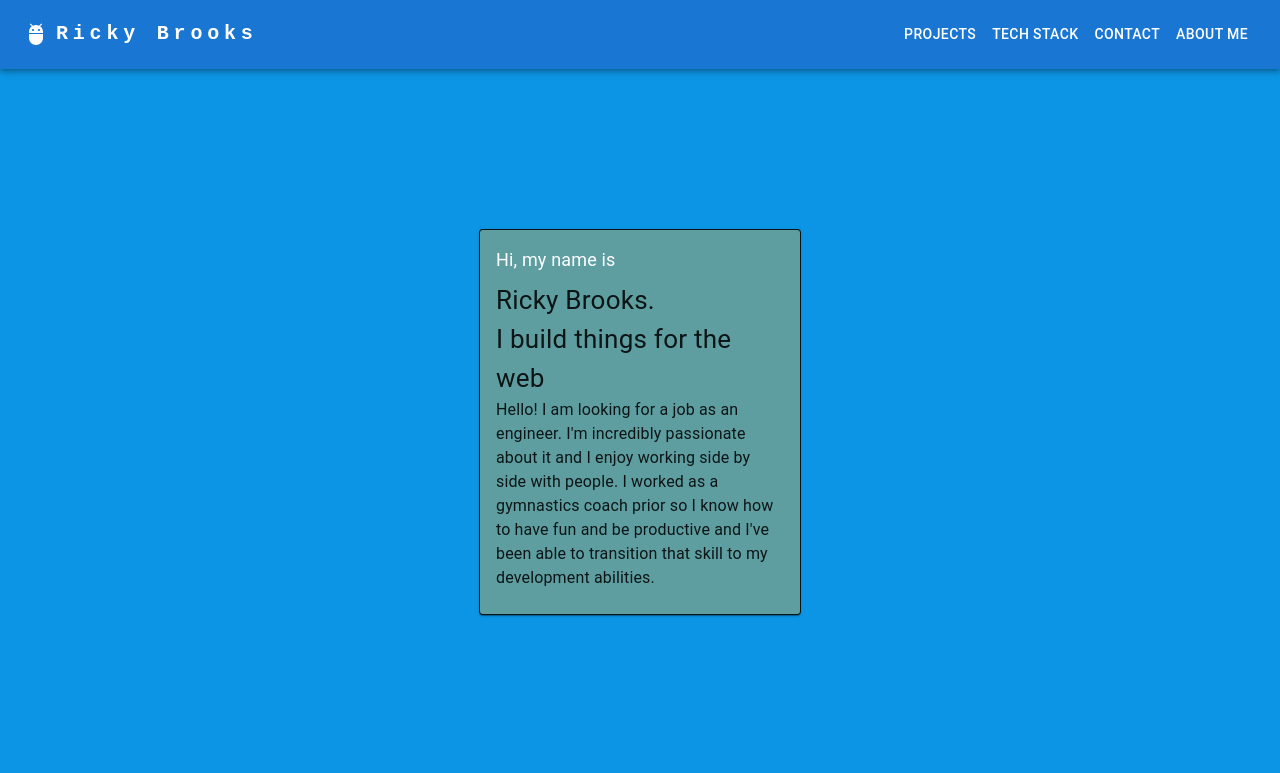
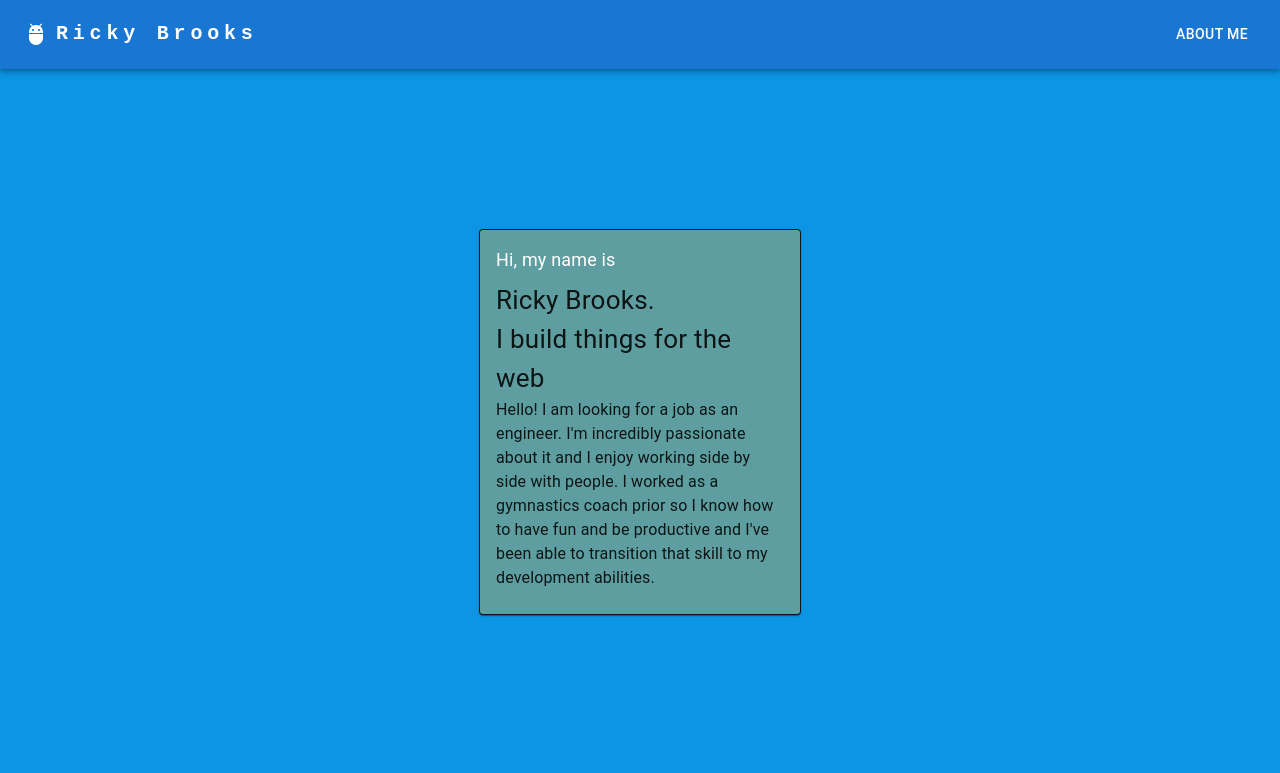
Before and after one commit to RickyaBrooks92/Ricky-Portfolio, a React (Create React App) app: page / in a window 1280 px wide. Shown: the top 773 px of the page. Built offline with nearby package versions, Linux system fonts and the light colour scheme.

Commit message:
added redirect to about me click

```diff
--- a/src/components/HomePage.js
+++ b/src/components/HomePage.js
@@ -1,16 +1,10 @@
-import React, { useEffect } from 'react';
+import React from 'react';
 import ResponsiveAppBar from './NavBar';
 import Intro from './Intro';
 import AboutMe from './AboutMe';
-import AboutMeImage from './AboutMeImage';
+
 import FooterNav from './FooterNav';
 function HomePage() {
-  useEffect(() => {
-    document.onkeydown = function (e) {
-      console.log(e);
-    };
-  });
-
   return (
     <div style={{ backgroundColor: '#0c95e4' }}>
       <div>
@@ -20,6 +14,7 @@ function HomePage() {
         <Intro />
       </div>
       <div
+        id='contactUs'
         style={{
           display: 'flex',
           flexFlow: 'row nowrap',
--- a/src/components/NavBar.js
+++ b/src/components/NavBar.js
@@ -7,9 +7,10 @@ import Container from '@mui/material/Container';
 import Button from '@mui/material/Button';
 import AdbIcon from '@mui/icons-material/Adb';
 
-const pages = ['Projects', 'Tech Stack', 'Contact', 'About Me'];
-
 const ResponsiveAppBar = () => {
+  const aboutMeClick = () => {
+    <a href='#aboutMe'>About me</a>;
+  };
   return (
     <AppBar position='static' sx={{}}>
       <Container maxWidth='xl'>
@@ -67,19 +68,17 @@ const ResponsiveAppBar = () => {
               alignText: 'right',
             }}
           >
-            {pages.map((page) => (
             <Button
-                key={page}
               sx={{
                 my: 2,
                 color: 'white',
                 display: 'flex',
                 alignItems: 'center',
               }}
+              onClick={aboutMeClick}
             >
-                {page}
+              About Me
             </Button>
-            ))}
           </Box>
         </Toolbar>
       </Container>
```
Lines whose indentation alone changed are shown as unchanged.
